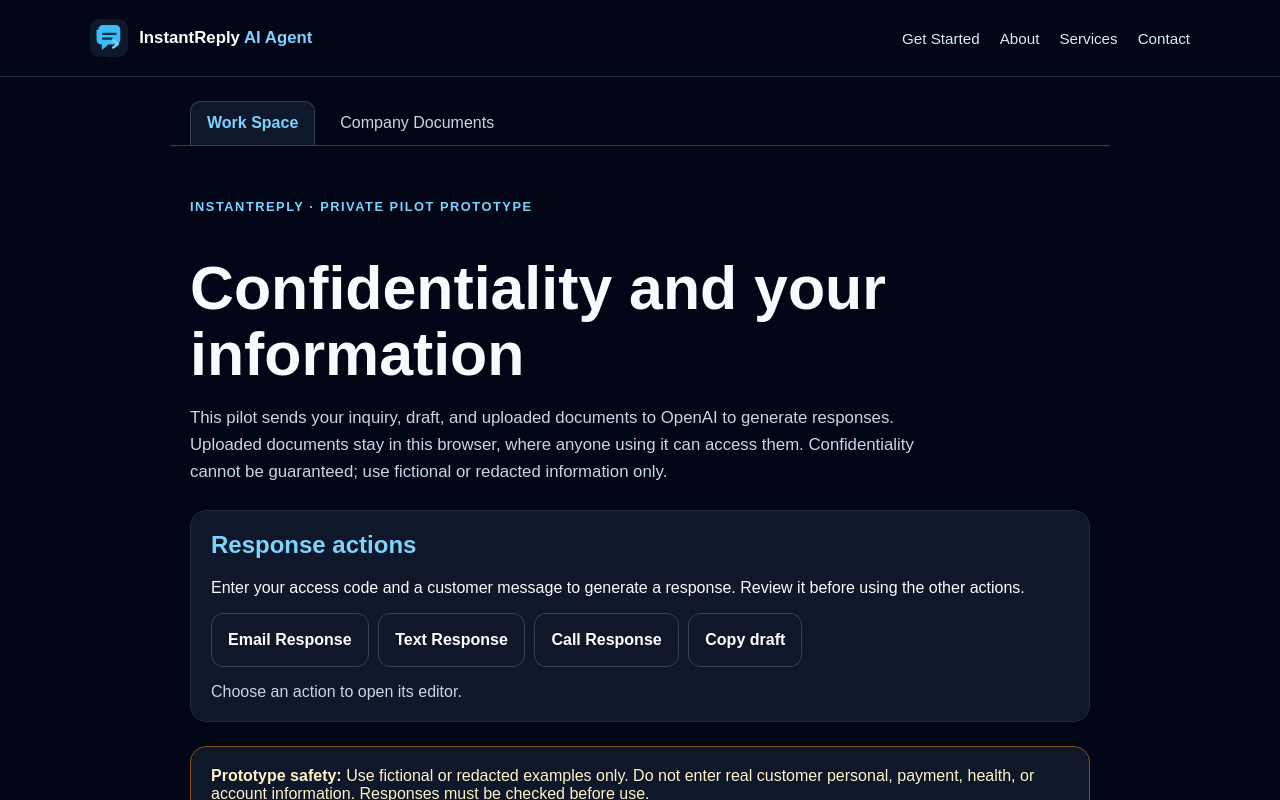
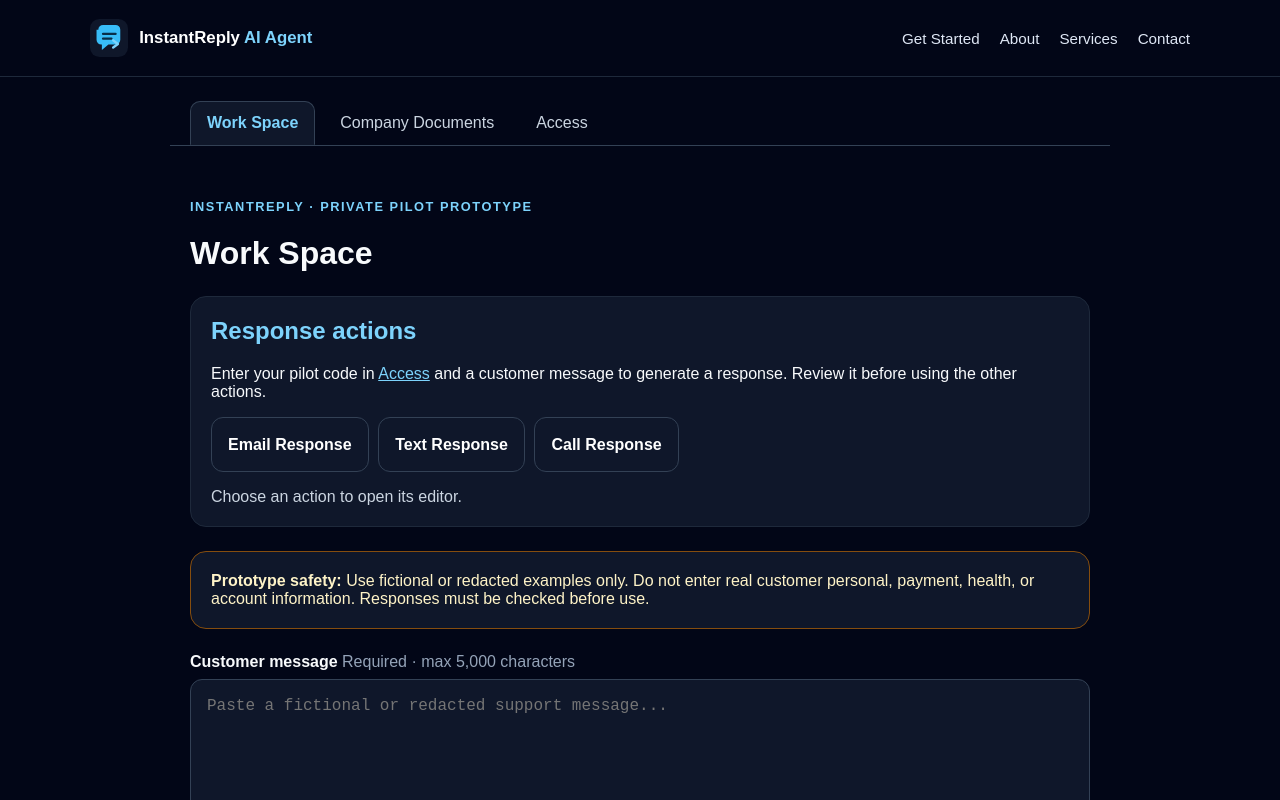
Before and after one commit to DixonSolutionsAI/dixon-ai-solutions, a Next.js app: page /get-started in a window 1280 px wide. Shown: the top 800 px of the page. Built offline with nearby package versions, Linux system fonts and the light colour scheme.

Commit message:
Move pilot access to its own Get Started tab
Co-authored-by: Copilot <223556219+Copilot@users.noreply.github.com>

```diff
--- /dev/null
+++ b/app/get-started/access-context.js
@@ -0,0 +1,19 @@
+"use client";
+
+import { createContext, useContext, useState } from "react";
+
+const AccessContext = createContext(null);
+
+export function AccessProvider({ children }) {
+  const [accessCode, setAccessCode] = useState("");
+
+  return (
+    <AccessContext.Provider value={{ accessCode, setAccessCode }}>
+      {children}
+    </AccessContext.Provider>
+  );
+}
+
+export function useAccess() {
+  return useContext(AccessContext);
+}
--- a/app/get-started/layout.js
+++ b/app/get-started/layout.js
@@ -2,17 +2,20 @@
 
 import Link from "next/link";
 import { usePathname } from "next/navigation";
+import WorkSpace from "../work-space";
+import { AccessProvider } from "./access-context";
 
 const tabs = [
   { href: "/get-started", label: "Work Space" },
   { href: "/get-started/company-documents", label: "Company Documents" },
+  { href: "/get-started/access", label: "Access" },
 ];
 
 export default function GetStartedLayout({ children }) {
   const pathname = usePathname();
 
   return (
-    <>
+    <AccessProvider>
       <nav
         aria-label="Get Started"
         style={{
@@ -50,7 +53,10 @@ export default function GetStartedLayout({ children }) {
           );
         })}
       </nav>
+      <div hidden={pathname !== "/get-started"}>
+        <WorkSpace />
+      </div>
       {children}
-    </>
+    </AccessProvider>
   );
 }
--- a/app/get-started/page.js
+++ b/app/get-started/page.js
@@ -1,5 +1,3 @@
-import WorkSpace from "../work-space";
-
 export default function WorkSpacePage() {
-  return <WorkSpace />;
+  return null;
 }
--- a/app/work-space.js
+++ b/app/work-space.js
@@ -1,7 +1,9 @@
 "use client";
 
 import { useEffect, useRef, useState } from "react";
+import Link from "next/link";
 import { getDocuments } from "./browser-documents";
+import { useAccess } from "./get-started/access-context";
 import { createMailtoUrl, readTemplates, saveTemplate, deleteTemplate } from "../lib/response-workflow";
 
 const fieldStyle = {
@@ -30,13 +32,12 @@ const draftActions = [
 ];
 
 export default function WorkSpace() {
-  const [accessCode, setAccessCode] = useState("");
+  const { accessCode } = useAccess();
   const [message, setMessage] = useState("");
   const [reply, setReply] = useState("");
   const [reviewNote, setReviewNote] = useState("");
   const [loading, setLoading] = useState(false);
   const [error, setError] = useState("");
-  const [copied, setCopied] = useState(false);
   const [currentAction, setCurrentAction] = useState("generate");
   const [pendingAction, setPendingAction] = useState("");
   const [accepted, setAccepted] = useState(false);
@@ -80,7 +81,6 @@ export default function WorkSpace() {
     event.preventDefault();
     setLoading(true);
     setError("");
-    setCopied(false);
     setAccepted(false);
 
     try {
@@ -115,7 +115,6 @@ export default function WorkSpace() {
     setLoading(true);
     setPendingAction(action);
     setError("");
-    setCopied(false);
     setAccepted(false);
 
     try {
@@ -144,18 +143,6 @@ export default function WorkSpace() {
     } finally {
       setLoading(false);
       setPendingAction("");
-    }
-  }
-
-  async function copyDraft() {
-    try {
-      const text = activePanel === "email_structure"
-        ? [`To: ${emailTo}`, emailCc && `Cc: ${emailCc}`, `Subject: ${emailSubject}`, "", reply, emailSignature].filter((line) => line !== false).join("\n")
-        : reply;
-      await navigator.clipboard.writeText(text);
-      setCopied(true);
-    } catch {
-      setError("Could not access the clipboard. Select and copy the draft manually.");
     }
   }
 
@@ -206,7 +193,6 @@ export default function WorkSpace() {
     setReviewNote("");
     setSuggestion(null);
     setAccepted(false);
-    setCopied(false);
     setApprovalStatus("");
   }
 
@@ -233,25 +219,16 @@ export default function WorkSpace() {
         <p style={{ color: "#7dd3fc", textTransform: "uppercase", letterSpacing: "0.12em", fontSize: "0.8rem", fontWeight: 700 }}>
           InstantReply · private pilot prototype
         </p>
-        <h1 style={{ fontSize: "clamp(2.2rem, 5vw, 3.8rem)", lineHeight: 1.1, marginBottom: "0.8rem" }}>
-          Confidentiality and your information
-        </h1>
-        <p style={{ color: "#cbd5e1", fontSize: "1.05rem", lineHeight: 1.6, maxWidth: "760px" }}>
-          This pilot sends your inquiry, draft, and uploaded documents to OpenAI to generate responses. Uploaded documents stay in this browser, where anyone using it can access them. Confidentiality cannot be guaranteed; use fictional or redacted information only.
-        </p>
-
+        <h1 style={{ fontSize: "2rem", marginBottom: "0.8rem" }}>Work Space</h1>
         <section aria-labelledby="actions-heading" style={{ ...cardStyle, margin: "1.5rem 0" }}>
           <h2 id="actions-heading" style={{ color: "#7dd3fc", marginTop: 0 }}>Response actions</h2>
-          <p>Enter your access code and a customer message to generate a response. Review it before using the other actions.</p>
+          <p>Enter your pilot code in <Link href="/get-started/access" style={{ color: "#7dd3fc" }}>Access</Link> and a customer message to generate a response. Review it before using the other actions.</p>
           <div style={{ display: "flex", flexWrap: "wrap", gap: "0.6rem" }}>
             {draftActions.map(({ id, label }) => (
-              <button key={id} type="button" onClick={() => { setActivePanel(id); setCopied(false); setAccepted(false); }} disabled={loading} aria-pressed={activePanel === id} style={{ ...fieldStyle, width: "auto", cursor: loading ? "wait" : "pointer", fontWeight: 700 }}>
+              <button key={id} type="button" onClick={() => { setActivePanel(id); setAccepted(false); }} disabled={loading} aria-pressed={activePanel === id} style={{ ...fieldStyle, width: "auto", cursor: loading ? "wait" : "pointer", fontWeight: 700 }}>
                 {label}
               </button>
             ))}
-            <button type="button" onClick={copyDraft} disabled={loading || !reply.trim()} style={{ ...fieldStyle, width: "auto", cursor: loading ? "wait" : "pointer", fontWeight: 700 }}>
-              {copied ? "Copied" : "Copy draft"}
-            </button>
           </div>
           <p style={{ color: "#cbd5e1", marginBottom: 0 }}>Choose an action to open its editor.</p>
         </section>
@@ -261,20 +238,6 @@ export default function WorkSpace() {
         </aside>
 
         <form id="draft-form" onSubmit={handleSubmit} style={{ display: "grid", gap: "1.1rem" }}>
-          <label style={{ display: "grid", gap: "0.5rem", fontWeight: 700 }}>
-            Pilot access code
-            <input
-              type="password"
-              value={accessCode}
-              onChange={(event) => setAccessCode(event.target.value)}
-              autoComplete="current-password"
-              required
-              maxLength={256}
-              style={fieldStyle}
-              placeholder="Provided by the pilot owner"
-            />
-          </label>
-
           <div style={{ display: "grid", gap: "0.5rem" }}>
             <label htmlFor="customer-message" style={{ fontWeight: 700 }}>
               Customer message <span style={{ color: "#94a3b8", fontWeight: 400 }}>Required · max 5,000 characters</span>
@@ -308,7 +271,7 @@ export default function WorkSpace() {
           </div>
           <p>A future Supabase integration will require individual sign-in and company-level access controls. Creating a database alone will not connect it.</p>
           <div style={{ display: "flex", flexWrap: "wrap", gap: "0.6rem" }}>
-            <button type="button" onClick={() => { profileDialogRef.current.close(); setActivePanel("populate_client_profile"); setCopied(false); setAccepted(false); panelRef.current?.focus(); }} style={{ ...fieldStyle, width: "auto", cursor: "pointer", fontWeight: 700 }}>Draft profile summary</button>
+            <button type="button" onClick={() => { profileDialogRef.current.close(); setActivePanel("populate_client_profile"); setAccepted(false); panelRef.current?.focus(); }} style={{ ...fieldStyle, width: "auto", cursor: "pointer", fontWeight: 700 }}>Draft profile summary</button>
             <button type="button" autoFocus onClick={() => profileDialogRef.current.close()} style={{ ...fieldStyle, width: "auto", cursor: "pointer", fontWeight: 700 }}>Close</button>
           </div>
           <p>Drafting creates an editable summary from the inquiry; it does not open or save a customer record.</p>
@@ -334,15 +297,15 @@ export default function WorkSpace() {
               <div style={{ display: "grid", gap: "1rem", marginBottom: "1rem" }}>
                 <label style={{ display: "grid", gap: "0.5rem", fontWeight: 700 }}>
                   To
-                  <input type="email" value={emailTo} onChange={(event) => { setEmailTo(event.target.value); setCopied(false); setAccepted(false); }} style={fieldStyle} />
+                  <input type="email" value={emailTo} onChange={(event) => { setEmailTo(event.target.value); setAccepted(false); }} style={fieldStyle} />
                 </label>
                 <label style={{ display: "grid", gap: "0.5rem", fontWeight: 700 }}>
                   Cc
-                  <input type="text" value={emailCc} onChange={(event) => { setEmailCc(event.target.value); setCopied(false); setAccepted(false); }} placeholder="Email addresses, separated by commas" style={fieldStyle} />
+                  <input type="text" value={emailCc} onChange={(event) => { setEmailCc(event.target.value); setAccepted(false); }} placeholder="Email addresses, separated by commas" style={fieldStyle} />
                 </label>
                 <label style={{ display: "grid", gap: "0.5rem", fontWeight: 700 }}>
                   Subject
-                  <input type="text" value={emailSubject} onChange={(event) => { setEmailSubject(event.target.value); setCopied(false); setAccepted(false); }} style={fieldStyle} />
+                  <input type="text" value={emailSubject} onChange={(event) => { setEmailSubject(event.target.value); setAccepted(false); }} style={fieldStyle} />
                 </label>
               </div>
             ) : null}
@@ -366,7 +329,6 @@ export default function WorkSpace() {
                 onChange={(event) => {
                   setReply(event.target.value);
                   setAccepted(false);
-                  setCopied(false);
                 }}
                 rows={7}
                 style={fieldStyle}
@@ -388,7 +350,7 @@ export default function WorkSpace() {
                 <pre style={{ whiteSpace: "pre-wrap", overflowWrap: "anywhere", font: "inherit" }}>{suggestion.reply}</pre>
                 {suggestion.reviewNote ? <p><strong>Agent review check:</strong> {suggestion.reviewNote}</p> : null}
                 <div style={{ display: "flex", flexWrap: "wrap", gap: "0.6rem" }}>
-                  <button type="button" disabled={loading} onClick={() => { setReply(suggestion.reply); setReviewNote(suggestion.reviewNote); setSuggestion(null); setHasDraft(true); setCurrentAction("generate"); setAccepted(false); setCopied(false); }} style={{ ...fieldStyle, width: "auto", fontWeight: 700 }}>Use new suggestion</button>
+                  <button type="button" disabled={loading} onClick={() => { setReply(suggestion.reply); setReviewNote(suggestion.reviewNote); setSuggestion(null); setHasDraft(true); setCurrentAction("generate"); setAccepted(false); }} style={{ ...fieldStyle, width: "auto", fontWeight: 700 }}>Use new suggestion</button>
                   <button type="button" disabled={loading} onClick={() => setSuggestion(null)} style={{ ...fieldStyle, width: "auto", fontWeight: 700 }}>Keep current draft</button>
                 </div>
               </div>
@@ -397,7 +359,7 @@ export default function WorkSpace() {
               <div style={{ display: "grid", gap: "0.75rem", marginTop: "1rem" }}>
                 <label style={{ display: "grid", gap: "0.5rem", fontWeight: 700 }}>
                   Signature
-                  <textarea value={emailSignature} onChange={(event) => { setEmailSignature(event.target.value); setCopied(false); setAccepted(false); }} rows={3} style={fieldStyle} />
+                  <textarea value={emailSignature} onChange={(event) => { setEmailSignature(event.target.value); setAccepted(false); }} rows={3} style={fieldStyle} />
                 </label>
                 <div style={{ display: "flex", flexWrap: "wrap", gap: "0.6rem" }}>
                   <button type="button" disabled style={{ ...fieldStyle, width: "auto" }}>Connect Gmail</button>
@@ -455,24 +417,24 @@ export default function WorkSpace() {
             {activePanel === "email_structure" ? (
               <div style={{ display: "grid", gap: "0.75rem" }}>
                 <label style={{ display: "grid", gap: "0.5rem" }}>To
-                  <input type="email" multiple value={emailTo} onChange={(event) => { setEmailTo(event.target.value); setAccepted(false); setCopied(false); }} style={fieldStyle} />
+                  <input type="email" multiple value={emailTo} onChange={(event) => { setEmailTo(event.target.value); setAccepted(false); }} style={fieldStyle} />
                 </label>
                 <label style={{ display: "grid", gap: "0.5rem" }}>Cc
-                  <input type="email" multiple value={emailCc} onChange={(event) => { setEmailCc(event.target.value); setAccepted(false); setCopied(false); }} style={fieldStyle} />
+                  <input type="email" multiple value={emailCc} onChange={(event) => { setEmailCc(event.target.value); setAccepted(false); }} style={fieldStyle} />
                 </label>
                 <label style={{ display: "grid", gap: "0.5rem" }}>Subject
-                  <input value={emailSubject} onChange={(event) => { setEmailSubject(event.target.value); setAccepted(false); setCopied(false); }} style={fieldStyle} />
+                  <input value={emailSubject} onChange={(event) => { setEmailSubject(event.target.value); setAccepted(false); }} style={fieldStyle} />
                 </label>
               </div>
             ) : null}
             <label style={{ display: "grid", gap: "0.5rem", marginTop: "0.75rem" }}>
               {activePanel === "email_structure" ? "Email body" : "Response"}
-              <textarea value={reply} onChange={(event) => { setReply(event.target.value); setAccepted(false); setCopied(false); }} rows={7} style={fieldStyle} />
+              <textarea value={reply} onChange={(event) => { setReply(event.target.value); setAccepted(false); }} rows={7} style={fieldStyle} />
             </label>
             {activePanel === "email_structure" ? (
               <>
                 <label style={{ display: "grid", gap: "0.5rem", marginTop: "0.75rem" }}>Signature
-                  <textarea value={emailSignature} onChange={(event) => { setEmailSignature(event.target.value); setAccepted(false); setCopied(false); }} rows={3} style={fieldStyle} />
+                  <textarea value={emailSignature} onChange={(event) => { setEmailSignature(event.target.value); setAccepted(false); }} rows={3} style={fieldStyle} />
                 </label>
                 <p>Email-app availability and draft length depend on your device. Check all fields in the email app before sending.</p>
               </>
```
Also changed, not shown: app/get-started/access/page.js (added, +31 -0 lines), 1 other file (tests, documents, lock files or other folders).
